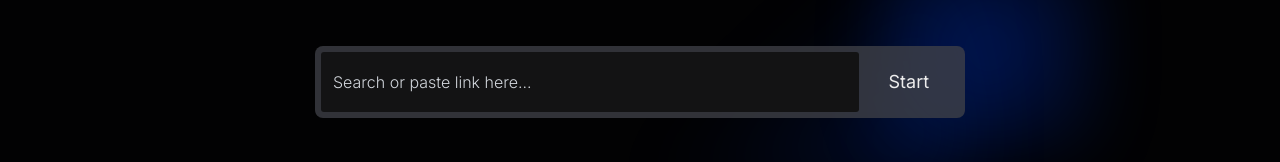
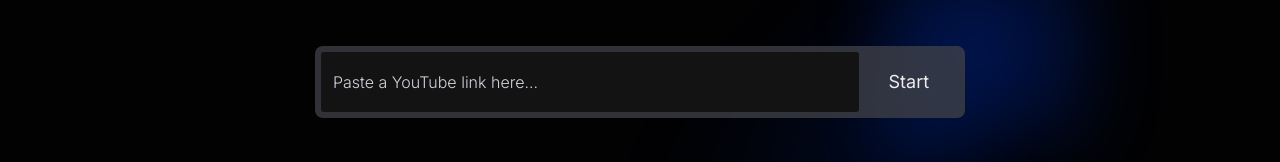
Before and after one commit to kelvinpraises/crystalrohr, a Next.js app: page / in a window 1280 px wide. Shown: the part 142-304 px from the top of the page. Built offline with nearby package versions, Linux system fonts and the light colour scheme; a web font is replaced by a local one.

Commit message:
feat: fix placeholder text

```diff
--- a/src/app/page.tsx
+++ b/src/app/page.tsx
@@ -22,7 +22,7 @@ export default function Home() {
             onChange={(e) => {
               setYouTubeLink(e.target.value);
             }}
-            placeholder="Search or paste link here..."
+            placeholder="Paste a YouTube link here..."
           />
 
           <button className=" w-[120px] grid place-items-center cur">
```
